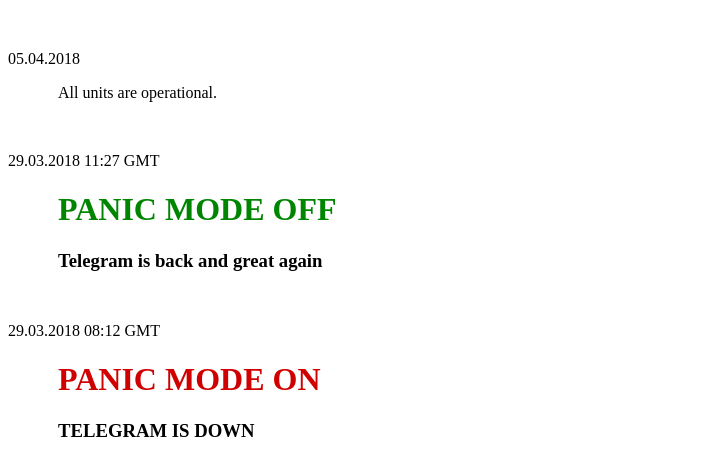
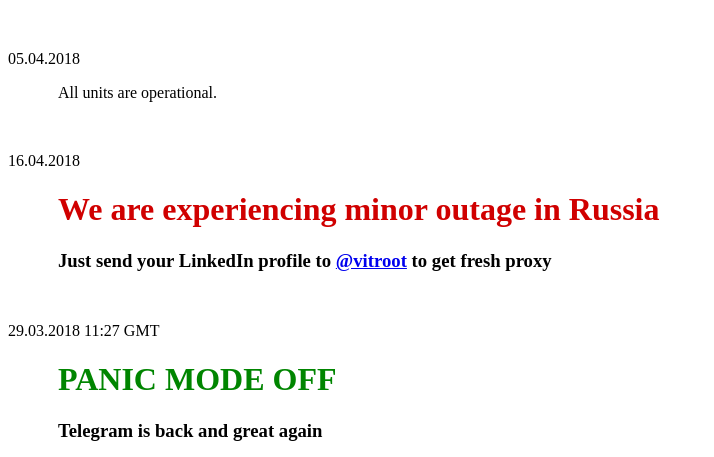
Before and after one commit to irkfap/irkfap.com, a PHP site: page /status in a window 1280 px wide. Shown: the top 457 px of the page, without its empty margins (0-714 px from the left). Run offline with PHP 8.4, Linux system fonts and the light colour scheme; some libraries are stand-ins or nearby versions.

Commit message:
updated status

```diff
--- a/src/index.php
+++ b/src/index.php
@@ -32,8 +32,10 @@ Contact: <a href="mailto:<?php echo $address; ?>"><?php echo $address; ?></a>
 <br>
 
 
-<h1 class="green">We are experiencing minor outage in Russia</h1>
+<h1 class="red">We are experiencing minor outage in Russia</h1>
 <h3>Just send your LinkedIn profile to <a href="https://t.me/vitroot" rel="nofollow">@vitroot</a> to get fresh proxy</h3>
+
+<br><br>
 
 <p>How deep you should regret about not selling Bitcoin half a year ago? Answer is right here!</p>
 
--- a/src/status.php
+++ b/src/status.php
@@ -9,6 +9,13 @@
     <dt><?php date_default_timezone_set('Europe/London'); echo date('d.m.Y'); ?></dt>
     <dd>
         <p>All units are operational.</p>
+    </dd>
+
+
+    <dt>16.04.2018</dt>
+    <dd>
+        <h1 class="red">We are experiencing minor outage in Russia</h1>
+        <h3>Just send your LinkedIn profile to <a href="https://t.me/vitroot" rel="nofollow">@vitroot</a> to get fresh proxy</h3>
     </dd>
 
 
```
